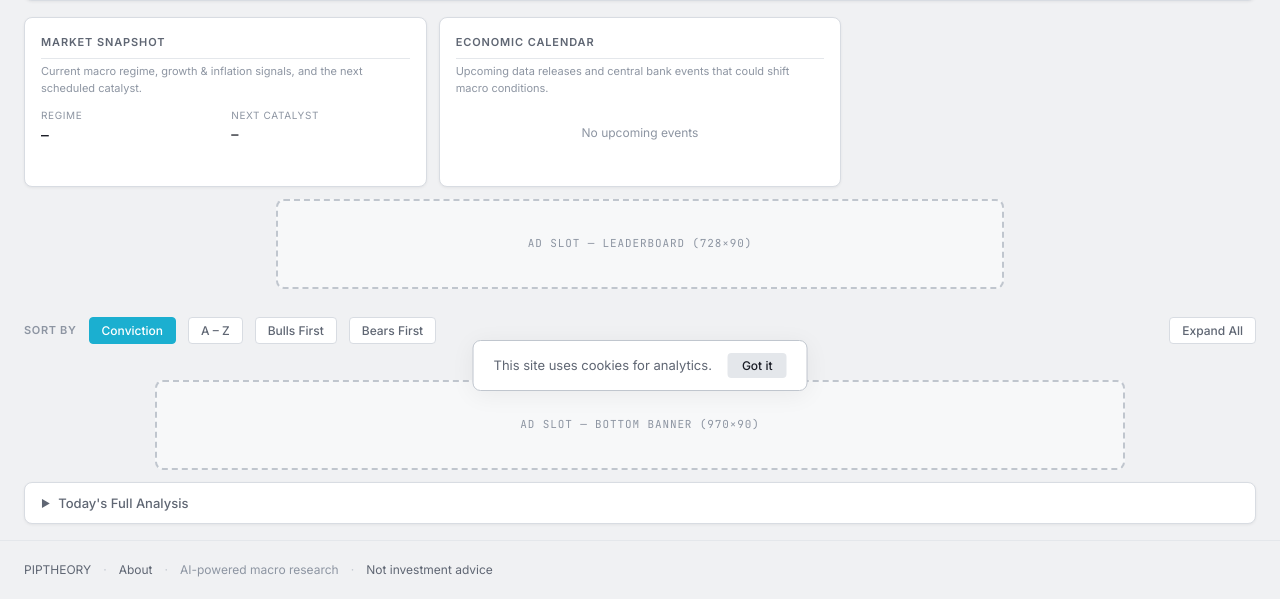
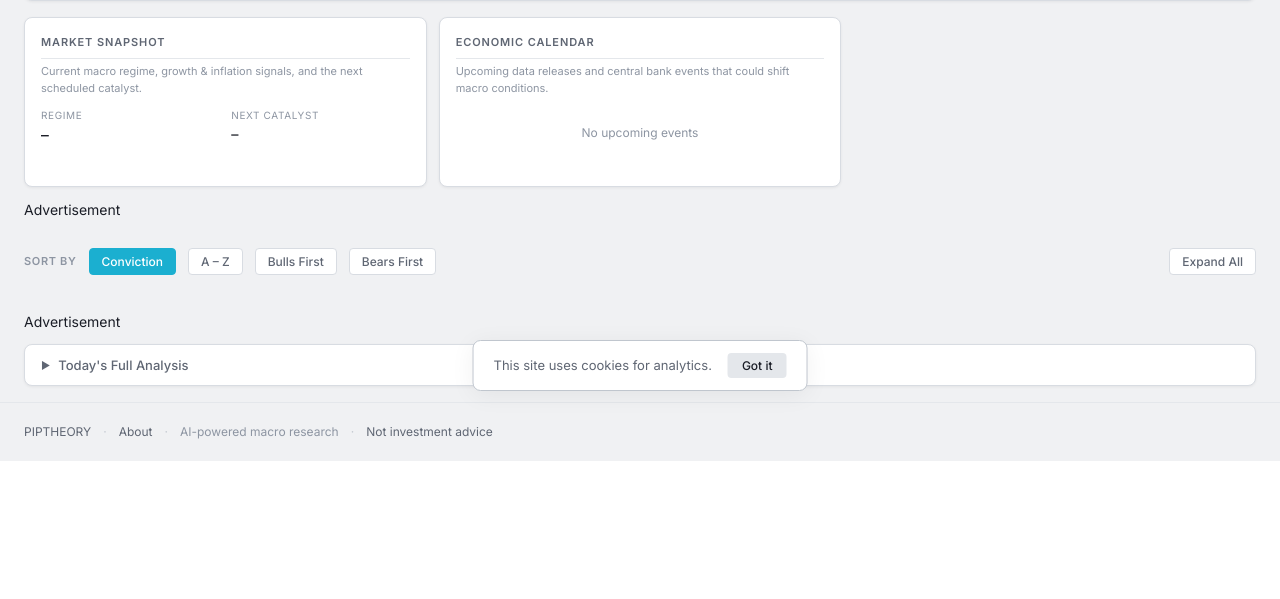
Before and after one commit to yiunamlb-cpu/piptheory, a FastAPI app: template app/templates/dashboard_tv.html in a window 1280 px wide. Shown: the part 409-1008 px from the top of the page. After the commit the page ends 870 px from the top, so only its background shows below. Run offline with FastAPI, Linux system fonts and the light colour scheme; the template is opened without the code that fills it, so the values that code supplies are empty; parts of the project's set-up code (start-up, migrations or seed data) failed here and were passed over; some libraries are stand-ins or nearby versions.

Commit message:
Replace static ad placeholders with _ad_slot.html partial

```diff
--- a/app/static/dashboard.css
+++ b/app/static/dashboard.css
@@ -299,9 +299,13 @@ select{font-family:inherit}
 .tv-adblock-dismiss{width:28px;height:28px;display:flex;align-items:center;justify-content:center;border-radius:4px;font-size:18px;color:var(--text-dim);flex-shrink:0;transition:background .15s;line-height:1}
 .tv-adblock-dismiss:hover{background:var(--bg-3)}
 
-/* ad slots (mockup placeholders) */
+/* ad slots */
 .tv-ad-row{max-width:1480px;margin:0 auto;padding:12px 24px}
 .tv-ad-slot{display:flex;align-items:center;justify-content:center;border:2px dashed var(--border-3);border-radius:8px;color:var(--text-faint);font-size:11px;font-family:var(--mono);text-transform:uppercase;letter-spacing:.08em;background:var(--bg-2)}
+/* .ad-slot wrapper rendered by _ad_slot.html partial — same base look */
+.ad-slot{width:100%}
+.ad-slot .adsbygoogle{display:block}
+.ad-slot-placeholder{display:flex;align-items:center;justify-content:center;height:90px}
 .tv-ad-leaderboard{height:90px;max-width:728px;margin:0 auto}
 .tv-ad-infeed{height:100px}
 .tv-ad-banner{height:90px;max-width:970px;margin:0 auto}
--- a/app/templates/dashboard_tv.html
+++ b/app/templates/dashboard_tv.html
@@ -175,10 +175,9 @@
   </aside>
 </div>
 
-<!-- Ad: Leaderboard -->
+<!-- Ad: Leaderboard (top slot) - responsive via AdSense auto-sizing -->
 <div class="tv-ad-row">
-  <div class="tv-ad-slot tv-ad-leaderboard tv-ad-desktop">Ad Slot &mdash; Leaderboard (728&times;90)</div>
-  <div class="tv-ad-slot tv-ad-mobile-banner tv-ad-mobile">Ad Slot &mdash; Mobile (320&times;50)</div>
+  {% include '_ad_slot.html' %}
 </div>
 
 <!-- Sort toolbar -->
@@ -344,15 +343,14 @@
   </div>
 </div>
 {% if loop.index == 3 or loop.index == 6 %}
-<div class="tv-ad-slot tv-ad-infeed">Ad Slot &mdash; In-Feed Native</div>
+<div class="tv-ad-slot tv-ad-infeed">{% with ad_slot = 'in_article' %}{% include '_ad_slot.html' %}{% endwith %}</div>
 {% endif %}
 {% endfor %}
 </div>
 
 <!-- Ad: Bottom Banner -->
 <div class="tv-ad-row">
-  <div class="tv-ad-slot tv-ad-banner tv-ad-desktop">Ad Slot &mdash; Bottom Banner (970&times;90)</div>
-  <div class="tv-ad-slot tv-ad-mobile-banner tv-ad-mobile">Ad Slot &mdash; Mobile (320&times;50)</div>
+  {% include '_ad_slot.html' %}
 </div>
 
 <section class="tv-brief" id="briefSection">
```
